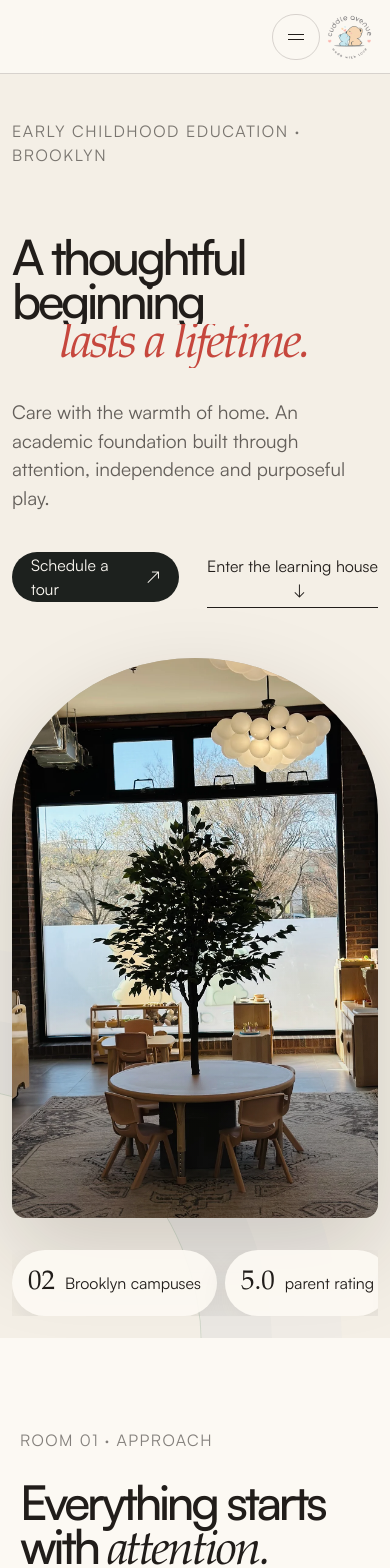
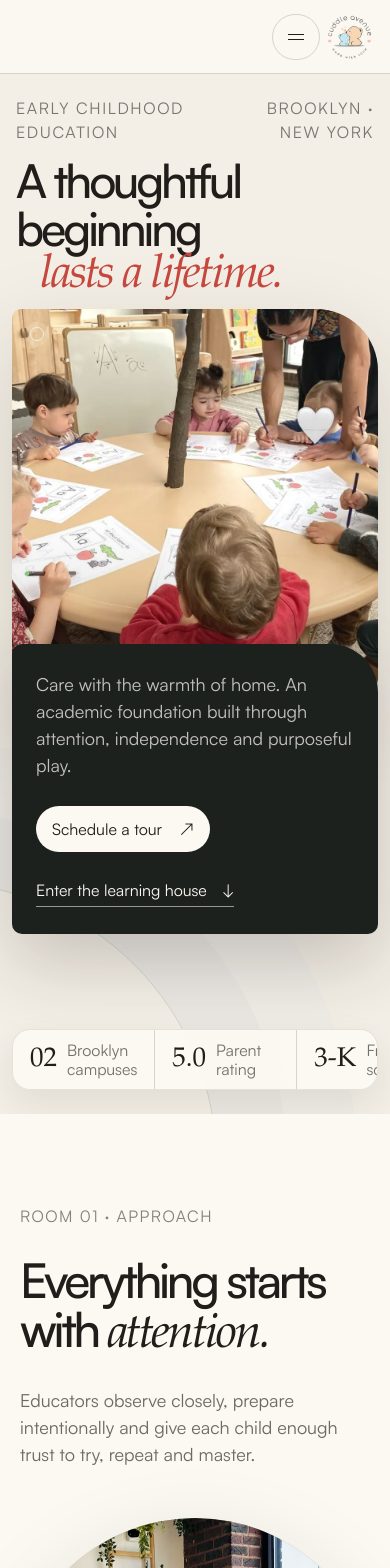
Before and after one commit to opzeus305-debug/cuddleavenue, a Next.js app: page / in a window 390 px wide. Shown: the top 1568 px of the page. Built offline with nearby package versions, Linux system fonts and the light colour scheme.

Commit message:
Refine the hero and image composition

```diff
--- a/app/globals.css
+++ b/app/globals.css
@@ -62,29 +62,33 @@ small { font-size: 16px; }
 .light-button:hover { background: var(--gold); }
 
 .spatial-image { --px: 0px; --py: 0px; position: relative; overflow: hidden; background: #b8b1a3; isolation: isolate; }
-.spatial-image img { position: absolute; inset: -18px; width: calc(100% + 36px); height: calc(100% + 36px); object-fit: cover; filter: saturate(.88) contrast(1.02); transform: translate3d(var(--px),var(--py),0) scale(1.025); transition: transform .75s cubic-bezier(.2,.8,.2,1),filter .45s ease; }
+.spatial-image img { position: absolute; inset: -6px; width: calc(100% + 12px); height: calc(100% + 12px); object-fit: cover; filter: saturate(.9) contrast(1.01); transform: translate3d(var(--px),var(--py),0) scale(1.006); transition: transform .75s cubic-bezier(.2,.8,.2,1),filter .45s ease; }
 .spatial-image:hover img { filter: saturate(1) contrast(1); }
 .spatial-image i { position: absolute; z-index: 3; left: 18px; top: 18px; width: 14px; height: 14px; border: 1px solid rgba(252,249,243,.75); border-radius: 50%; box-shadow: 0 0 0 5px rgba(252,249,243,.12); }
 
-.hero { position: relative; min-height: calc(100svh - 82px); padding: clamp(35px,5vw,72px) max(24px,calc((100vw - 1450px)/2)); display: grid; grid-template-columns: minmax(430px,.88fr) minmax(520px,1.12fr); align-items: center; gap: clamp(30px,5vw,86px); overflow: hidden; }
-.hero::before { content: ''; position: absolute; width: 520px; height: 520px; left: -320px; bottom: -270px; border: 1px solid rgba(47,107,80,.18); border-radius: 50%; box-shadow: 0 0 0 70px rgba(47,107,80,.025),0 0 0 140px rgba(63,102,177,.02); }
-.hero-copy { position: relative; z-index: 4; }
-.hero-copy > p:first-child { color: rgba(33,29,26,.58); letter-spacing: .1em; text-transform: uppercase; }
-.hero-copy h1 { margin: clamp(52px,8vh,95px) 0 30px; font-size: clamp(52px,5.25vw,76px); font-weight: 500; line-height: .91; letter-spacing: -.07em; }
-.hero-copy h1 span,.hero-copy h1 em { display: block; overflow: hidden; }
+.hero { position: relative; min-height: max(690px,calc(100svh - 82px)); overflow: hidden; background: var(--paper); isolation: isolate; }
+.hero::before { content: ''; position: absolute; z-index: -1; width: 560px; height: 560px; left: -345px; bottom: -330px; border: 1px solid rgba(47,107,80,.18); border-radius: 50%; box-shadow: 0 0 0 70px rgba(47,107,80,.025),0 0 0 140px rgba(63,102,177,.02); }
+.hero-kicker { position: absolute; z-index: 6; left: max(24px,calc((100vw - 1450px)/2)); right: max(24px,calc((100vw - 1450px)/2)); top: 30px; display: flex; justify-content: space-between; color: rgba(33,29,26,.58); letter-spacing: .1em; text-transform: uppercase; }
+.hero-copy { position: absolute; z-index: 5; inset: 0; pointer-events: none; }
+.hero-copy h1 { position: absolute; left: max(24px,calc((100vw - 1450px)/2)); top: clamp(84px,14vh,128px); margin: 0; font-size: clamp(50px,5.2vw,68px); font-weight: 500; line-height: 1.02; letter-spacing: -.066em; text-wrap: balance; }
+.hero-copy h1 span,.hero-copy h1 em { display: block; overflow: visible; }
 .hero-copy h1 span { animation: titleIn .85s cubic-bezier(.2,.8,.2,1) both; }
-.hero-copy h1 em { margin-left: 13%; color: var(--red); font-family: var(--serif); font-weight: 400; letter-spacing: -.05em; animation: titleIn .85s .12s cubic-bezier(.2,.8,.2,1) both; }
+.hero-copy h1 em { margin-left: clamp(60px,12vw,170px); color: var(--red); font-family: var(--serif); font-weight: 400; letter-spacing: -.045em; animation: titleIn .85s .12s cubic-bezier(.2,.8,.2,1) both; }
 @keyframes titleIn { from { opacity: 0; transform: translateY(105%); } to { opacity: 1; transform: none; } }
-.hero-copy > p:nth-of-type(2) { max-width: 560px; color: rgba(33,29,26,.69); font-size: 19px; }
-.hero-copy > div { margin-top: 34px; display: flex; align-items: center; gap: 28px; }
-.hero-copy > div button { padding: 8px 0 5px; border-bottom: 1px solid currentColor; }
-.hero-copy > div button span { margin-left: 14px; }
-.hero-image { z-index: 2; min-height: min(730px,76svh); border-radius: 50% 50% 14px 14px / 28% 28% 14px 14px; box-shadow: 0 34px 90px rgba(33,29,26,.17); }
+.hero-statement { position: absolute; z-index: 6; left: max(24px,calc((100vw - 1450px)/2)); top: clamp(330px,50vh,430px); width: min(390px,31vw); padding: 30px 32px 28px; background: var(--dark); color: var(--white); border-radius: 12px 62px 12px 12px; box-shadow: 0 28px 75px rgba(33,29,26,.22); pointer-events: auto; }
+.hero-statement > p { color: rgba(252,249,243,.74); font-size: 18px; }
+.hero-statement > div { margin-top: 27px; display: flex; flex-wrap: wrap; align-items: center; gap: 19px; }
+.hero-statement button { padding: 7px 0 4px; border-bottom: 1px solid rgba(252,249,243,.55); }
+.hero-statement button span { margin-left: 11px; }
+.hero-statement .light-button { min-height: 46px; padding-inline: 16px; gap: 18px; }
+.hero-image { position: absolute; z-index: 2; top: 31%; right: max(24px,calc((100vw - 1450px)/2)); width: min(70vw,1040px); height: 62%; border-radius: 12px 108px 12px 12px; box-shadow: 0 34px 90px rgba(33,29,26,.17); }
 .hero-image::after { content: ''; position: absolute; inset: 0; z-index: 2; background: linear-gradient(180deg,transparent 55%,rgba(25,23,21,.18)); pointer-events: none; }
-.hero-facts { position: absolute; z-index: 5; right: max(24px,calc((100vw - 1450px)/2)); bottom: 30px; display: flex; gap: 8px; }
-.hero-facts span { min-width: 165px; padding: 13px 16px; display: flex; align-items: center; gap: 10px; background: rgba(252,249,243,.94); border-radius: 999px; box-shadow: 0 14px 35px rgba(33,29,26,.09); }
-.hero-facts b { font-family: var(--serif); font-size: 27px; font-weight: 400; }
-.hero-orbit { position: absolute; right: 39%; top: 45px; width: 110px; height: 110px; border: 1px solid var(--line); border-radius: 50%; animation: orbit 7s linear infinite; }
+.hero-facts { position: absolute; z-index: 5; right: max(42px,calc((100vw - 1410px)/2)); bottom: 26px; display: flex; background: rgba(252,249,243,.94); border: 1px solid rgba(33,29,26,.1); border-radius: 999px; box-shadow: 0 14px 35px rgba(33,29,26,.09); backdrop-filter: blur(15px); }
+.hero-facts span { min-width: 150px; padding: 11px 17px; display: flex; align-items: center; gap: 10px; border-right: 1px solid var(--line); }
+.hero-facts span:last-child { border-right: 0; }
+.hero-facts b { font-family: var(--serif); font-size: 27px; font-weight: 400; line-height: 1; }
+.hero-facts small { color: rgba(33,29,26,.62); font-size: 16px; line-height: 1.15; }
+.hero-orbit { position: absolute; z-index: 4; right: 17%; top: 104px; width: 108px; height: 108px; border: 1px solid var(--line); border-radius: 50%; animation: orbit 7s linear infinite; }
 .hero-orbit span { position: absolute; width: 14px; height: 14px; border-radius: 50%; }
 .hero-orbit span:nth-child(1) { left: -7px; top: 48px; background: var(--red); }
 .hero-orbit span:nth-child(2) { right: 8px; top: 5px; background: var(--gold); }
@@ -105,7 +109,7 @@ small { font-size: 16px; }
 
 .room-title { position: absolute; z-index: 4; left: 7vw; top: 18vh; width: 37vw; }
 .room-title > span,.program-intro > span,.day-copy > span,.parent-intro > span,.campus-copy > span { color: rgba(33,29,26,.55); letter-spacing: .09em; text-transform: uppercase; }
-.room h2 { margin: 28px 0 26px; font-size: clamp(48px,5.4vw,78px); font-weight: 500; line-height: .92; letter-spacing: -.068em; }
+.room h2 { margin: 28px 0 26px; font-size: clamp(48px,5.4vw,78px); font-weight: 500; line-height: 1.02; letter-spacing: -.068em; text-wrap: balance; overflow: visible; }
 .room h2 em { font-family: var(--serif); font-weight: 400; letter-spacing: -.05em; }
 .room-title > p,.program-intro > p,.day-copy > p,.parent-intro > p,.campus-copy > p { max-width: 480px; color: rgba(33,29,26,.66); font-size: 18px; }
 .approach-image { position: absolute; z-index: 2; right: 10vw; top: 13vh; width: 38vw; height: 69vh; border-radius: 230px 230px 16px 16px; box-shadow: 0 32px 90px rgba(33,29,26,.15); }
@@ -118,7 +122,7 @@ small { font-size: 16px; }
 .cloud-three { right: 31vw; top: 70vh; animation-delay: -1.6s !important; }
 .cloud-three b { background: var(--gold); color: var(--ink); }
 @keyframes cloudFloat { 50% { transform: translateY(-9px); } }
-.room-approach blockquote { position: absolute; z-index: 5; left: 7vw; bottom: 7vh; width: 45vw; padding-top: 18px; border-top: 1px solid var(--line); font-family: var(--serif); font-size: clamp(26px,2.7vw,42px); line-height: 1.05; letter-spacing: -.035em; }
+.room-approach blockquote { position: absolute; z-index: 5; left: 7vw; bottom: 7vh; width: 45vw; padding-top: 18px; border-top: 1px solid var(--line); font-family: var(--serif); font-size: clamp(26px,2.7vw,42px); line-height: 1.12; letter-spacing: -.035em; }
 
 .room-programs { background: var(--dark); color: var(--white); }
 .room-programs::before { content: ''; position: absolute; width: 650px; height: 650px; right: 17vw; top: 11vh; background: var(--program-color); border-radius: 50%; filter: blur(150px); opacity: .17; transition: background .5s ease; }
@@ -129,7 +133,7 @@ small { font-size: 16px; }
 .program-image { position: absolute; inset: 0 26% 8% 0; border-radius: 260px 260px 18px 18px; box-shadow: 0 35px 90px rgba(0,0,0,.34); }
 .program-card { position: absolute; z-index: 5; right: 0; bottom: 0; width: 37%; min-width: 390px; padding: clamp(28px,3.5vw,50px); background: var(--program-color); border-radius: 10px 65px 10px 10px; box-shadow: 0 25px 70px rgba(0,0,0,.28); transition: background .5s ease; }
 .program-card > span { letter-spacing: .08em; text-transform: uppercase; }
-.program-card h3 { margin: 25px 0 19px; font-family: var(--serif); font-size: clamp(36px,3.8vw,56px); font-weight: 400; line-height: .94; letter-spacing: -.05em; }
+.program-card h3 { margin: 25px 0 19px; font-family: var(--serif); font-size: clamp(36px,3.8vw,56px); font-weight: 400; line-height: 1.04; letter-spacing: -.05em; }
 .program-card p { color: rgba(252,249,243,.79); }
 .program-card a { display: inline-block; margin-top: 26px; padding-bottom: 4px; border-bottom: 1px solid currentColor; }
 .program-dial { position: absolute; z-index: 8; left: 6vw; bottom: 7vh; display: flex; gap: 8px; }
@@ -156,7 +160,7 @@ small { font-size: 16px; }
 .parent-image { height: 100%; }
 .parent-note > div { padding: clamp(32px,4.5vw,66px); display: flex; flex-direction: column; justify-content: center; border-top: 7px solid var(--note-color); transition: border-color .45s ease; }
 .parent-note > div > span { color: var(--note-color); letter-spacing: .08em; text-transform: uppercase; transition: color .45s ease; }
-.parent-note h3 { margin: 30px 0 22px; font-family: var(--serif); font-size: clamp(40px,4.3vw,62px); font-weight: 400; line-height: .94; letter-spacing: -.055em; }
+.parent-note h3 { margin: 30px 0 22px; font-family: var(--serif); font-size: clamp(40px,4.3vw,62px); font-weight: 400; line-height: 1.04; letter-spacing: -.055em; }
 .parent-note > div > p { color: rgba(33,29,26,.67); font-size: 18px; }
 .parent-note a { align-self: flex-start; margin-top: 30px; padding-bottom: 4px; border-bottom: 1px solid currentColor; }
 .note-switcher { position: absolute; z-index: 7; left: 6vw; bottom: 12vh; display: flex; gap: 8px; }
@@ -176,21 +180,21 @@ small { font-size: 16px; }
 .campus-film .spatial-image { height: 62%; }
 .campus-film article > div { padding: 22px 25px; }
 .campus-film article > div > span { float: right; opacity: .42; }
-.campus-film h3 { font-family: var(--serif); font-size: 38px; font-weight: 400; line-height: 1; letter-spacing: -.04em; }
+.campus-film h3 { font-family: var(--serif); font-size: 38px; font-weight: 400; line-height: 1.08; letter-spacing: -.04em; }
 .campus-film address { margin: 12px 0; font-style: normal; }
 .campus-film a { padding-bottom: 3px; border-bottom: 1px solid currentColor; }
 
 .finale { min-height: 900px; display: grid; grid-template-columns: 1fr 1fr; background: var(--dark); color: var(--white); }
 .review { padding: clamp(60px,7vw,110px); display: flex; flex-direction: column; justify-content: center; background: #244a39; }
 .review > p { color: var(--gold); letter-spacing: .09em; text-transform: uppercase; }
-.review blockquote { max-width: 780px; margin: 55px 0; font-family: var(--serif); font-size: clamp(38px,4.5vw,66px); line-height: 1.02; letter-spacing: -.045em; }
+.review blockquote { max-width: 780px; margin: 55px 0; font-family: var(--serif); font-size: clamp(38px,4.5vw,66px); line-height: 1.1; letter-spacing: -.045em; }
 .review > span { padding-top: 19px; border-top: 1px solid rgba(252,249,243,.25); }
 .review > span b { color: var(--gold); font-family: var(--serif); font-size: 31px; font-weight: 400; }
 .tour { position: relative; padding: clamp(55px,7vw,105px); display: flex; flex-direction: column; align-items: flex-start; justify-content: center; overflow: hidden; }
 .tour::before { content: ''; position: absolute; width: 500px; height: 500px; right: -280px; top: -190px; border: 1px solid rgba(252,249,243,.12); border-radius: 50%; box-shadow: 0 0 0 70px rgba(252,249,243,.02),0 0 0 140px rgba(252,249,243,.015); }
 .tour img { position: absolute; right: 25px; top: 25px; width: 140px; height: 140px; object-fit: contain; }
 .tour > p { color: var(--gold); letter-spacing: .09em; text-transform: uppercase; }
-.tour h2 { margin: 35px 0 28px; font-size: clamp(48px,5.2vw,74px); font-weight: 500; line-height: .92; letter-spacing: -.065em; }
+.tour h2 { margin: 35px 0 28px; font-size: clamp(48px,5.2vw,74px); font-weight: 500; line-height: 1.02; letter-spacing: -.065em; }
 .tour h2 em { color: var(--gold); font-family: var(--serif); font-weight: 400; }
 .tour > span { max-width: 560px; color: rgba(252,249,243,.65); font-size: 18px; }
 .tour .light-button { margin-top: 35px; }
@@ -221,8 +225,9 @@ main > footer > p { grid-column: 1 / 4; padding-top: 18px; border-top: 1px solid
 @keyframes panelIn { from { opacity: 0; transform: translateY(14px) scale(.985); } }
 
 @media (max-width: 1100px) {
-  .hero { grid-template-columns: 1fr 1fr; }
-  .hero-facts { left: 50%; right: auto; transform: translateX(-50%); }
+  .hero-image { width: 72vw; }
+  .hero-statement { width: 360px; }
+  .hero-facts { right: 24px; }
   .room-progress { min-width: 390px; }
   .program-intro { width: 34vw; }
   .program-card { min-width: 350px; }
@@ -242,11 +247,15 @@ main > footer > p { grid-column: 1 / 4; padding-top: 18px; border-top: 1px solid
   .menu-toggle span { grid-column: 1; }
   .visit-button { display: none; }
   .site-nav nav { top: 82px; left: 12px; width: calc(100vw - 24px); }
-  .hero { min-height: auto; padding: 45px 12px 120px; grid-template-columns: 1fr; }
-  .hero-copy h1 { font-size: 49px; }
-  .hero-image { min-height: 560px; margin-top: 20px; }
-  .hero-facts { left: 12px; right: 12px; bottom: 22px; transform: none; overflow-x: auto; }
-  .hero-facts span { flex: none; }
+  .hero { min-height: 1040px; }
+  .hero-kicker { left: 16px; right: 16px; top: 22px; gap: 20px; font-size: 16px; }
+  .hero-kicker span:last-child { text-align: right; }
+  .hero-copy h1 { left: 16px; right: 16px; top: 82px; font-size: clamp(43px,12vw,54px); line-height: 1.03; }
+  .hero-copy h1 em { margin-left: 24px; }
+  .hero-image { top: 235px; left: 12px; right: 12px; width: auto; height: 380px; border-radius: 10px 62px 10px 10px; }
+  .hero-statement { left: 12px; top: 570px; width: calc(100% - 24px); padding: 27px 24px; border-radius: 10px 48px 10px 10px; }
+  .hero-facts { left: 12px; right: 12px; bottom: 24px; transform: none; overflow-x: auto; border-radius: 18px; }
+  .hero-facts span { min-width: 142px; flex: none; }
   .hero-orbit { display: none; }
   .spatial-story { height: auto; }
   .story-sticky { position: relative; height: auto; overflow: visible; }
@@ -290,7 +299,7 @@ main > footer > p { grid-column: 1 / 4; padding-top: 18px; border-top: 1px solid
 }
 
 @media (hover: none) {
-  .spatial-image img { transform: scale(1.025); }
+  .spatial-image img { transform: scale(1.006); }
 }
 
 @media (prefers-reduced-motion: reduce) {
--- a/app/page.tsx
+++ b/app/page.tsx
@@ -28,8 +28,8 @@ function SpatialImage({ src, alt, className = '' }: { src: string; alt: string;
     const bounds = event.currentTarget.getBoundingClientRect();
     const x = (event.clientX - bounds.left) / bounds.width - .5;
     const y = (event.clientY - bounds.top) / bounds.height - .5;
-    event.currentTarget.style.setProperty('--px', String(x * 12) + 'px');
-    event.currentTarget.style.setProperty('--py', String(y * 12) + 'px');
+    event.currentTarget.style.setProperty('--px', String(x * 5) + 'px');
+    event.currentTarget.style.setProperty('--py', String(y * 5) + 'px');
   };
   const leave = (event: React.PointerEvent<HTMLElement>) => {
     event.currentTarget.style.setProperty('--px', '0px');
@@ -107,9 +107,13 @@ export default function Home() {
     </header>
 
     <section className="hero" id="content">
-      <div className="hero-copy"><p>Early childhood education · Brooklyn</p><h1><span>A thoughtful beginning</span><em>lasts a lifetime.</em></h1><p>Care with the warmth of home. An academic foundation built through attention, independence and purposeful play.</p><div><a className="dark-button magnetic" href="#visit" onPointerMove={magnetMove} onPointerLeave={magnetLeave}>Schedule a tour <span>↗</span></a><button type="button" onClick={() => jumpToRoom(0)}>Enter the learning house <span>↓</span></button></div></div>
-      <SpatialImage className="hero-image" src="/assets/sami-classroom-hero.webp" alt="A warm Cuddle Avenue classroom with a central reading tree" />
-      <div className="hero-facts"><span><b>02</b> Brooklyn campuses</span><span><b>5.0</b> parent rating</span><span><b>3-K</b> free school day</span></div>
+      <div className="hero-kicker"><span>Early childhood education</span><span>Brooklyn · New York</span></div>
+      <div className="hero-copy">
+        <h1><span>A thoughtful beginning</span><em>lasts a lifetime.</em></h1>
+        <div className="hero-statement"><p>Care with the warmth of home. An academic foundation built through attention, independence and purposeful play.</p><div><a className="light-button magnetic" href="#visit" onPointerMove={magnetMove} onPointerLeave={magnetLeave}>Schedule a tour <span>↗</span></a><button type="button" onClick={() => jumpToRoom(0)}>Enter the learning house <span>↓</span></button></div></div>
+      </div>
+      <SpatialImage className="hero-image" src="/assets/hero-classroom.webp" alt="Children learning with an educator in a Cuddle Avenue classroom" />
+      <div className="hero-facts"><span><b>02</b><small>Brooklyn<br />campuses</small></span><span><b>5.0</b><small>Parent<br />rating</small></span><span><b>3-K</b><small>Free full<br />school day</small></span></div>
       <div className="hero-orbit" aria-hidden="true"><span /><span /><span /><i /></div>
     </section>
 
```
